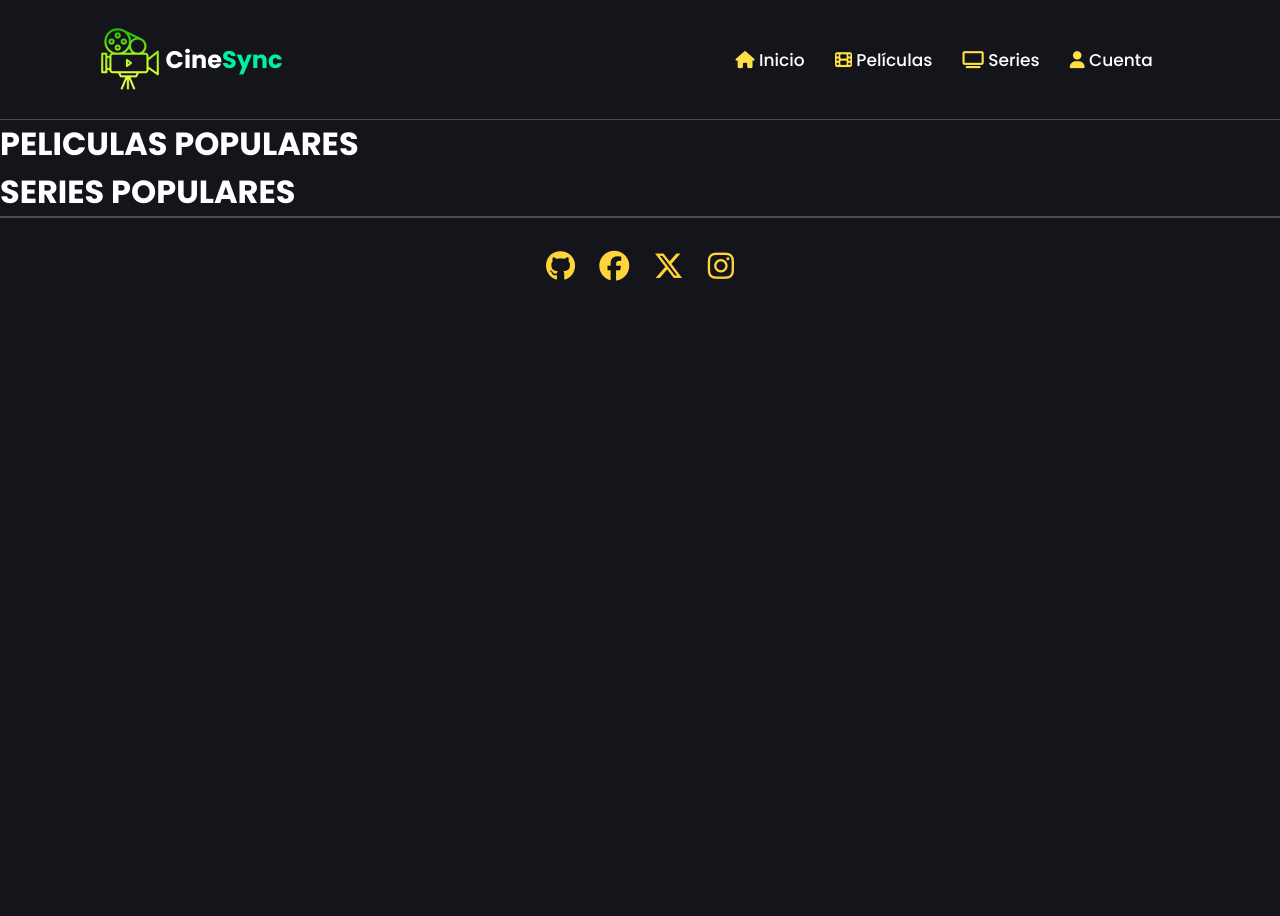
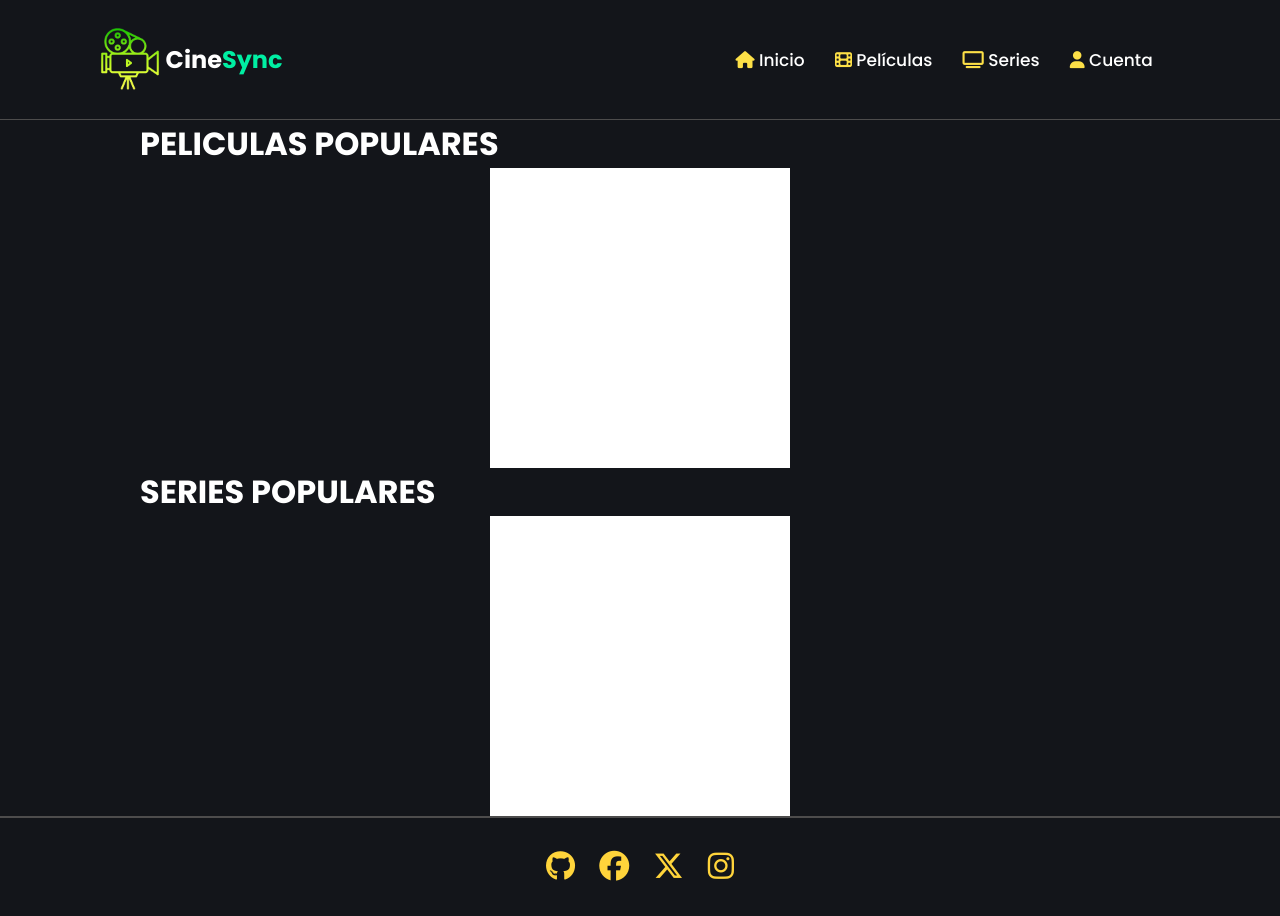
Before and after one commit to TheLastChance2/Proyecto-personal-1, a Django app: page /home/ in a window 1280 px wide. Before the commit the page ends 281 px from the top, so only its background shows below. Run offline with Django 5.2, Linux system fonts and the light colour scheme; data that the repository does not hold is empty; some libraries are stand-ins or nearby versions.

Commit message:
Main parcialmente realizado en el home

```diff
--- a/CineSync/static/css/estilo_base.css
+++ b/CineSync/static/css/estilo_base.css
@@ -7,7 +7,7 @@
 
 }
 * {
-    margin: 0 ;
+    margin: 0;
     padding: 0;
     box-sizing: border-box;
     font-family: 'Poppins', sans-serif;
@@ -17,7 +17,7 @@
     /* todo---------------- Styles Navbar Css ---------------- */
 nav{
     height: 15vh;
-    width: 100vw;
+    width: 100%;
     display: flex;
     justify-content: center;
     align-items: center;
@@ -135,7 +135,7 @@
 /* ?---------------- Start Styles Footer Css ---------------- */
 
 footer {
-    width: 100vw;
+    width: 100%;
     height: 100px;
     display: flex;
     justify-content: center;
--- a/CineSync/static/css/estilo_home.css
+++ b/CineSync/static/css/estilo_home.css
@@ -1,3 +1,47 @@
 body{
     background-color: #13151a;
+    display: flex;
+    flex-direction: column;
+    justify-content: center;
+    align-items: center;
 }
+
+main{
+    width: 1000px;
+}
+
+main img{
+    width: 187.5px;
+    height: 281px;
+}
+
+.contenedor_contenidos{
+    flex-wrap: wrap;
+    width: 60%;
+    height: auto;
+}
+
+.seccion_contenido{
+    display: flex;
+    justify-content: center;
+    align-items: center;
+}
+
+.lateral{
+    display: flex;
+    flex-direction: column;
+    height: 300px;
+    width: 300px;
+    background-color: white;
+}
+
+.datos_curiosos{
+    height: 150px;
+    width: 150px;
+    background-color: white;
+}
+.memes{
+    height: 150px;
+    width: 150px;
+    background-color: white;
+}
--- a/CineSync/templates/home.html
+++ b/CineSync/templates/home.html
@@ -14,14 +14,47 @@
 
 <body>
 
+    <main>
+
+
         <h1 style="color: white;">PELICULAS POPULARES</h1>
+
+        <section class="seccion_contenido">
+            <div class=".contenedor_contenidos">
                 {% for pelicula in peliculas %}
                 <img src="{{ pelicula.imagen_url }}" alt="Poster de la película">
                 {% endfor %}
+            </div>
+            <div class="lateral">
+                <div class="datos_curiosos">
+                    <p>DATOS CURIOSOS</p>
+                </div>
+                <div class="memes">
+                    <p>MEMES</p>
+                </div>
+            </div>
+        </section>
+
         <h1 style="color: white;">SERIES POPULARES</h1>
+
+        <section class="seccion_contenido">
+            <div class=".contenedor_contenidos">
                 {% for serie in series %}
                     <img src="{{ serie.imagen_url }}" alt="Poster de la serie">
                 {% endfor %}
+            </div>
+            <div class="lateral">
+                <div class="datos_curiosos">
+                    <p>DATOS CURIOSOS</p>
+                </div>
+                <div class="memes">
+                    <p>MEMES</p>
+                </div>
+            </div>
+        </section>
+
+
+    </main>
 </body>
 </html>
 
```
Lines whose indentation alone changed are shown as unchanged.
